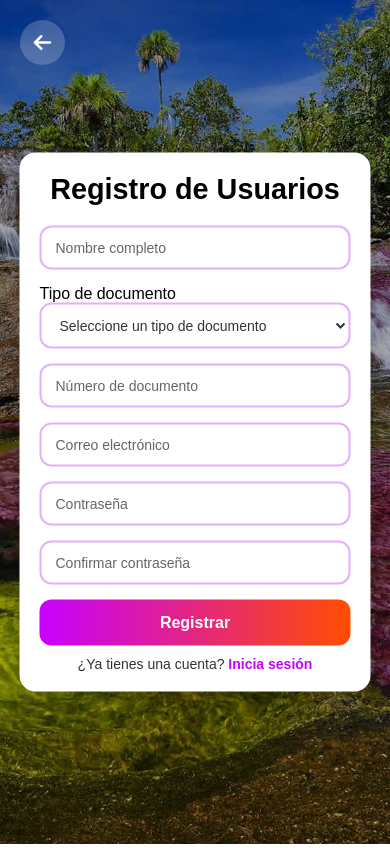
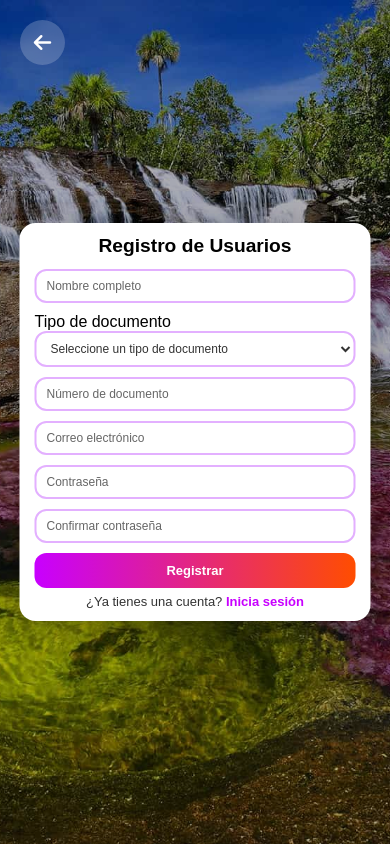
Before and after one commit to anacarmona10/dinastia, a PHP site: page /Registro.html in a window 390 px wide. Run offline with PHP 8.4, Linux system fonts and the light colour scheme.

Commit message:
Actualizado estilo del registro

```diff
--- a/style_registro.css
+++ b/style_registro.css
@@ -4,9 +4,12 @@
     padding: 0;
 }
 
-body {
+html, body {
+    height: 100%;
+    margin: 0;
+    padding: 0;
+    overflow: hidden;      /* ← elimina barras de scroll */
     font-family: Arial, sans-serif;
-    height: 100vh;
 }
 
 /* CONTENEDOR PRINCIPAL */
@@ -14,9 +17,10 @@ body {
     width: 100vw;
     height: 100vh;
     position: relative;
+    overflow: hidden;      /* seguridad */
 }
 
-/* IMAGEN DE FONDO */
+/* IMAGEN DE FONDO (fija) */
 .image-side {
     position: absolute;
     width: 100%;
@@ -41,22 +45,18 @@ body {
     left: 0;
 }
 
-/* FORMULARIO CENTRADO */
+/* FORMULARIO CENTRADO (más compacto) */
 .content-side {
     position: absolute;
     top: 50%;
     left: 50%;
     transform: translate(-50%, -50%);
-
     z-index: 2;
-
     background: #ffffff;
-    padding: 25px 25px;
+    padding: 15px 20px;          /* reducido */
     border-radius: 16px;
-
     width: 100%;
-    max-width: 400px;
-
+    max-width: 380px;            /* un poco más estrecho */
     box-shadow: 0 10px 30px rgba(0,0,0,0.3);
 }
 
@@ -67,41 +67,30 @@ body {
 
 /* TÍTULO */
 .registro-container h2 {
-    margin-bottom: 20px;
+    margin-bottom: 12px;         /* reducido */
     color: #000;
-    font-size: 1.8rem;
+    font-size: 1.5rem;           /* reducido */
     text-align: center;
 }
 
-/* LABELS */
-.form-group label {
-    display: block;
-    margin-bottom: 6px;
-    font-size: 14px;
-    color: #2d2d2d;
-    font-weight: 600;
-}
-
-/* INPUTS */
+/* INPUTS Y SELECT */
 .registro-container input,
 .registro-container select {
     width: 100%;
-    padding: 12px 14px;
-    margin-bottom: 15px;
+    padding: 10px 12px;          /* reducido */
+    margin-bottom: 10px;         /* reducido */
     border-radius: 12px;
     border: 2px solid #e3b0ff;
     background: #ffffff;
     color: #333;
-    font-size: 14px;
+    font-size: 13px;             /* reducido */
     transition: all 0.3s ease;
 }
 
-/* PLACEHOLDER */
 .registro-container input::placeholder {
     color: #666;
 }
 
-/* FOCUS */
 .registro-container input:focus,
 .registro-container select:focus {
     outline: none;
@@ -109,7 +98,6 @@ body {
     box-shadow: 0 0 0 3px rgba(209, 0, 255, 0.25);
 }
 
-/* SELECT */
 .registro-container select option {
     background: #1c1c2e;
     color: white;
@@ -118,12 +106,12 @@ body {
 /* BOTÓN */
 .registro-container button {
     width: 100%;
-    padding: 14px;
+    padding: 12px;               /* reducido */
     border: none;
     border-radius: 12px;
     background: linear-gradient(to right, #c800ff, #ff4d00);
     color: white;
-    font-size: 16px;
+    font-size: 15px;             /* reducido */
     font-weight: bold;
     cursor: pointer;
     transition: 0.3s;
@@ -134,7 +122,7 @@ body {
     transform: scale(1.03);
 }
 
-/* CHECKBOX */
+/* CHECKBOX (si lo usas) */
 .checkbox {
     display: flex;
     align-items: center;
@@ -147,16 +135,16 @@ body {
     margin-right: 8px;
 }
 
-/* LINKS */
 .checkbox a {
     color: #c800ff;
     text-decoration: none;
 }
 
+/* ENLACE "¿Ya tienes cuenta?" */
 .registro {
     text-align: center;
-    margin-top: 10px;
-    font-size: 14px;
+    margin-top: 6px;             /* reducido */
+    font-size: 13px;             /* reducido */
     color: #333;
 }
 
@@ -167,12 +155,12 @@ body {
     transition: 0.3s;
 }
 
-/* HOVER NARANJITA */
 .registro a:hover {
-    color: #ff4d00; /* naranja suave */
+    color: #ff4d00;
     text-shadow: 0 0 5px rgba(255, 122, 0, 0.4);
 }
-/* LOGO */
+
+/* LOGO (opcional) */
 .logo-container {
     margin-top: 15px;
     display: flex;
@@ -195,22 +183,17 @@ body {
     top: 20px;
     left: 20px;
     z-index: 3;
-
     width: 45px;
     height: 45px;
-
     display: flex;
     align-items: center;
     justify-content: center;
-
     background: rgba(255, 255, 255, 0.2);
     backdrop-filter: blur(6px);
-
     border-radius: 50%;
     color: white;
     font-size: 20px;
     text-decoration: none;
-
     transition: 0.3s ease;
 }
 
@@ -223,6 +206,18 @@ body {
 @media (max-width: 500px) {
     .content-side {
         width: 90%;
-        padding: 20px;
+        padding: 12px 15px;      /* aún más compacto en móviles */
+    }
+    .registro-container h2 {
+        font-size: 1.2rem;
+    }
+    .registro-container input,
+    .registro-container select {
+        font-size: 12px;
+        padding: 8px 10px;
+    }
+    .registro-container button {
+        font-size: 13px;
+        padding: 10px;
     }
 }
```
